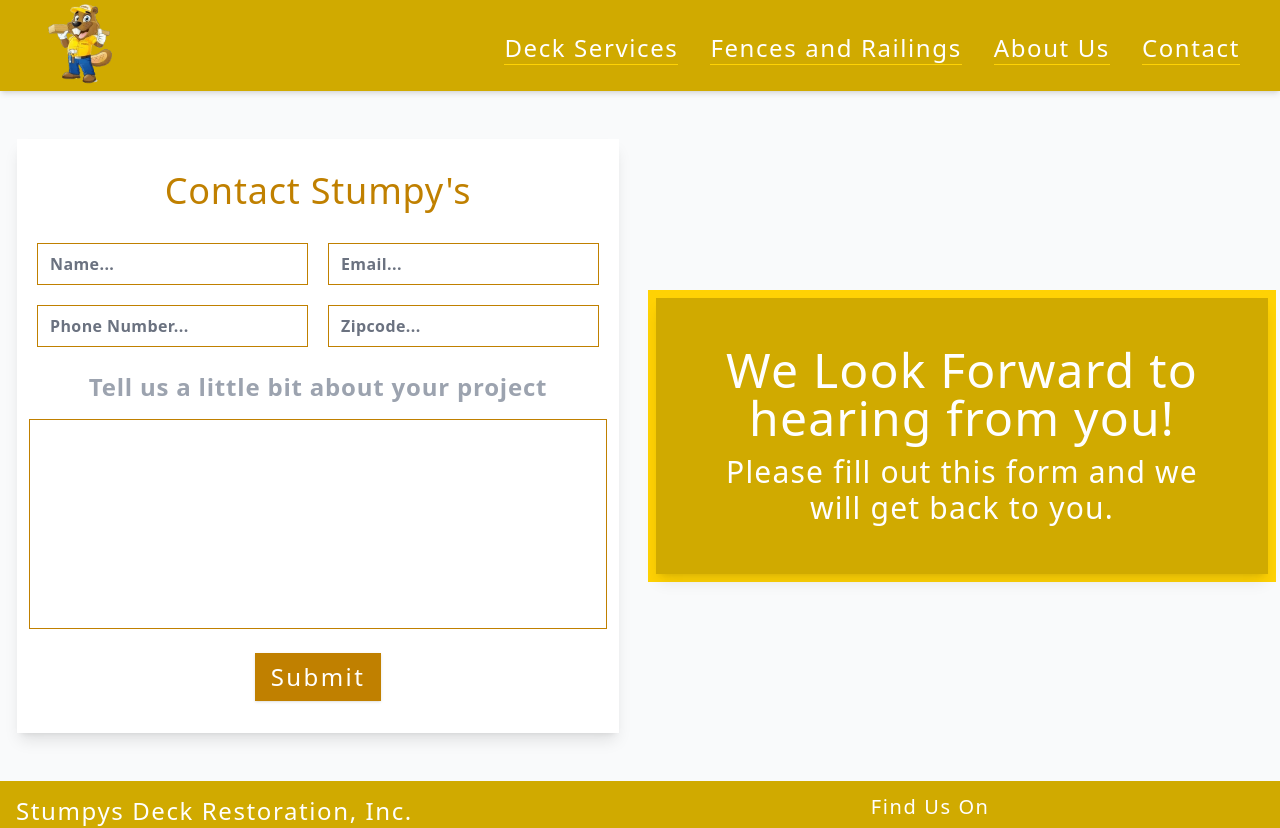
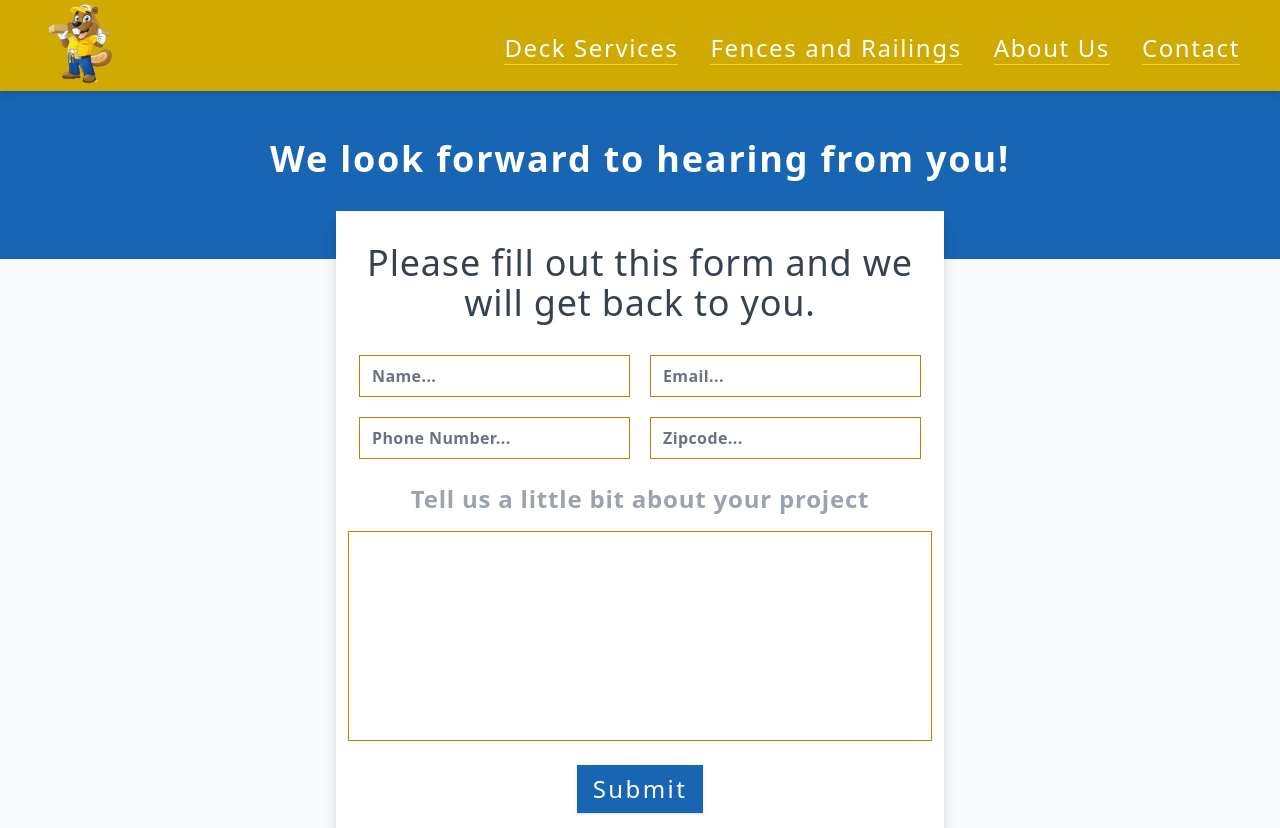
Before and after one commit to latz09/stumpys-decks, a Next.js app: page /contact-us in a window 1280 px wide. Shown: the top 828 px of the page. Built offline with nearby package versions, Linux system fonts and the light colour scheme.

Commit message:
form overlay

```diff
--- a/components/contact/ContactForm.js
+++ b/components/contact/ContactForm.js
@@ -3,8 +3,8 @@ import FormInput from '../utils/FormInput';
 const ContactForm = () => {
 	return (
 		<form className='grid gap-6 place-items-center tracking-wider shadow-lg px-3 py-8  bg-white'>
-			<h1 className='text-3xl md:text-4xl text-orange mb-2'>{`Contact Stumpy's`}</h1>
-			<div className='grid grid-cols-2 gap-5 place-items-center px-2'>
+			<h1 className='text-3xl md:text-4xl text-center text-gray-700 mb-2'>Please fill out this form and we will get back to you.</h1>
+			<div className='grid lg:grid-cols-2 gap-5 place-items-center px-2'>
 				<FormInput type='text' placeholder='Name...' />
 				<FormInput type='email' placeholder='Email...' />
 				<FormInput type='tel' placeholder='Phone Number...' />
@@ -17,7 +17,7 @@ const ContactForm = () => {
 				<textarea className='w-full resize-none inputs' rows='8'></textarea>
 			</div>
 			<div>
-				<button className='btn px-4 py-2 text-2xl bg-orange text-white tracking-widest '>
+				<button className='btn px-4 py-2 text-2xl bg-blue text-white tracking-widest '>
 					Submit
 				</button>
 			</div>
--- a/pages/contact-us.js
+++ b/pages/contact-us.js
@@ -2,18 +2,13 @@ import ContactForm from '../components/contact/ContactForm';
 
 const Contact = () => {
 	return (
-		<div className='bg-gray-50 '>
-			<div className='max-w-7xl mx-auto grid py-12 px-1 '>
-				<div className='grid md:grid-cols-2 gap-4 place-items-center'>
+		<div className="bg-gray-50">
+			<div className='bg-blue text-white text-center  text-2xl md:text-4xl font-bold tracking-wider flex justify-center pt-12 pb-20'>
+				<p>We look forward to hearing from you!</p>
+			</div>
+			<div className='grid gap-4  p-4 md:w-1/2 mx-auto'>
+				<div className='relative bottom-16 bg-white shadow-lg'>
 					<ContactForm />
-					<div className="bg-yellow-400 p-2">
-						<div className='grid justify-items-center gap-3 text-3xl md:text-5xl tracking-wide  text-center bg-yellow-600 text-white p-12  shadow-lg '>
-							<h1 className=''>We Look Forward to hearing from you!</h1>
-							<span className='text-xl md:text-3xl'>
-								Please fill out this form and we will get back to you.
-							</span>
-						</div>
-					</div>
 				</div>
 			</div>
 		</div>
@@ -21,3 +16,18 @@ const Contact = () => {
 };
 
 export default Contact;
+// <div className='bg-gray-50 '>
+// 	<div className='max-w-7xl mx-auto grid py-12 px-1 '>
+// 		<div className='grid md:grid-cols-2 gap-4 place-items-center'>
+// 			<ContactForm />
+// 			<div className="bg-yellow-400 p-2">
+// 				<div className='grid justify-items-center gap-3 text-3xl md:text-5xl tracking-wide  text-center bg-yellow-600 text-white p-12  shadow-lg '>
+// 					<h1 className=''>We Look Forward to hearing from you!</h1>
+// 					<span className='text-xl md:text-3xl'>
+// 						Please fill out this form and we will get back to you.
+// 					</span>
+// 				</div>
+// 			</div>
+// 		</div>
+// 	</div>
+// </div>
```
